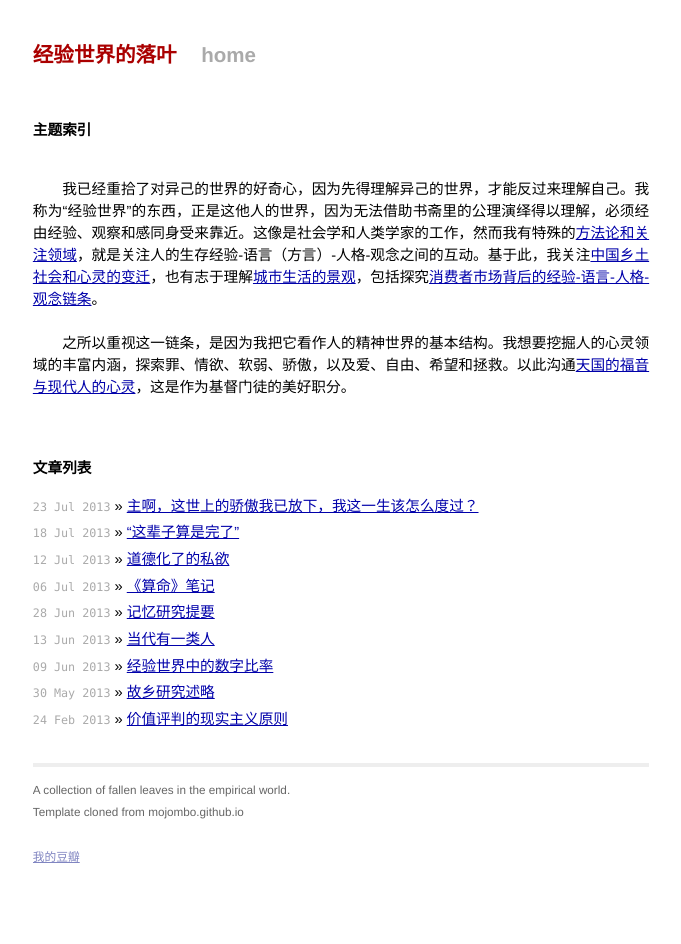
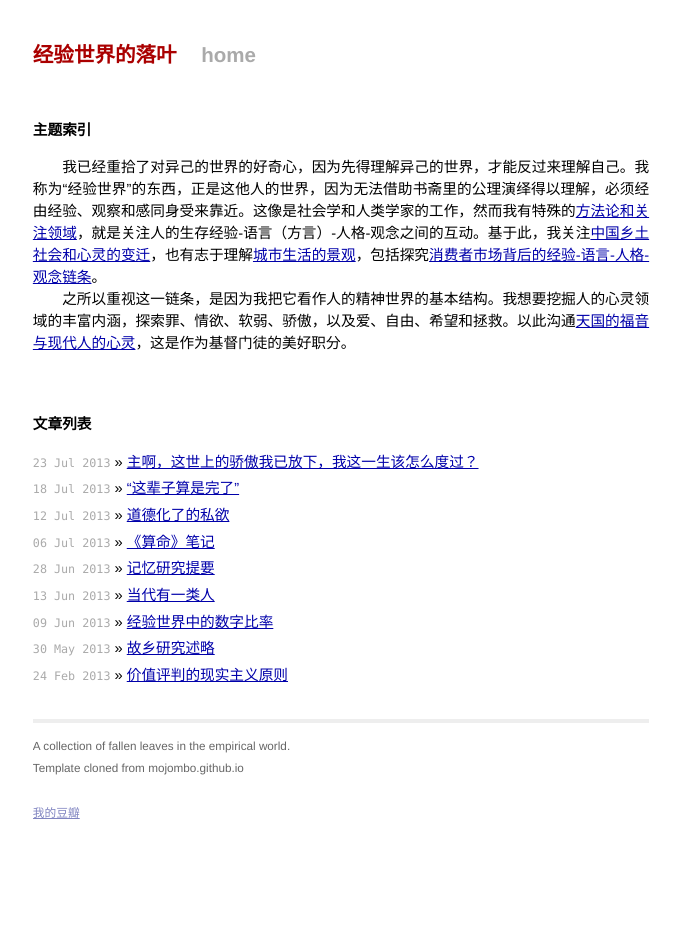
Before and after one commit to Firesletter/firesletter.github.io, a Jekyll site: the page built from index.html, in a window 1280 px wide. Shown: the whole page, without its empty margins (299-980 px from the left). Built offline with Jekyll 4.4.1, drawn with Linux system fonts in a browser that asks for light colours; Markdown is read by kramdown in place of the engine named in the settings.

```diff
--- a/index.html
+++ b/index.html
@@ -5,8 +5,8 @@ title: 经验世界的落叶
 <div id="index">
 </br>
 <h1>主题索引</h1>
-<p></br>　　我已经重拾了对异己的世界的好奇心，因为先得理解异己的世界，才能反过来理解自己。我称为“经验世界”的东西，正是这他人的世界，因为无法借助书斋里的公理演绎得以理解，必须经由经验、观察和感同身受来靠近。这像是社会学和人类学家的工作，然而我有特殊的<a href=/method>方法论和关注领域</a>，就是关注人的生存经验-语言（方言）-人格-观念之间的互动。基于此，我关注<a href=/rural>中国乡土社会和心灵的变迁</a>，也有志于理解<a href=/urban>城市生活的景观</a>，包括探究<a href=/consumer>消费者市场背后的经验-语言-人格-观念链条</a>。</br>
-</br>　　之所以重视这一链条，是因为我把它看作人的精神世界的基本结构。我想要挖掘人的心灵领域的丰富内涵，探索罪、情欲、软弱、骄傲，以及爱、自由、希望和拯救。以此沟通<a href=/goodnews>天国的福音与现代人的心灵</a>，这是作为基督门徒的美好职分。
+<p>　　我已经重拾了对异己的世界的好奇心，因为先得理解异己的世界，才能反过来理解自己。我称为“经验世界”的东西，正是这他人的世界，因为无法借助书斋里的公理演绎得以理解，必须经由经验、观察和感同身受来靠近。这像是社会学和人类学家的工作，然而我有特殊的<a href=/method>方法论和关注领域</a>，就是关注人的生存经验-语言（方言）-人格-观念之间的互动。基于此，我关注<a href=/rural>中国乡土社会和心灵的变迁</a>，也有志于理解<a href=/urban>城市生活的景观</a>，包括探究<a href=/consumer>消费者市场背后的经验-语言-人格-观念链条</a>。</br>
+　　之所以重视这一链条，是因为我把它看作人的精神世界的基本结构。我想要挖掘人的心灵领域的丰富内涵，探索罪、情欲、软弱、骄傲，以及爱、自由、希望和拯救。以此沟通<a href=/goodnews>天国的福音与现代人的心灵</a>，这是作为基督门徒的美好职分。
 </p></br></br>
 </div>
 <div id="home">
```
